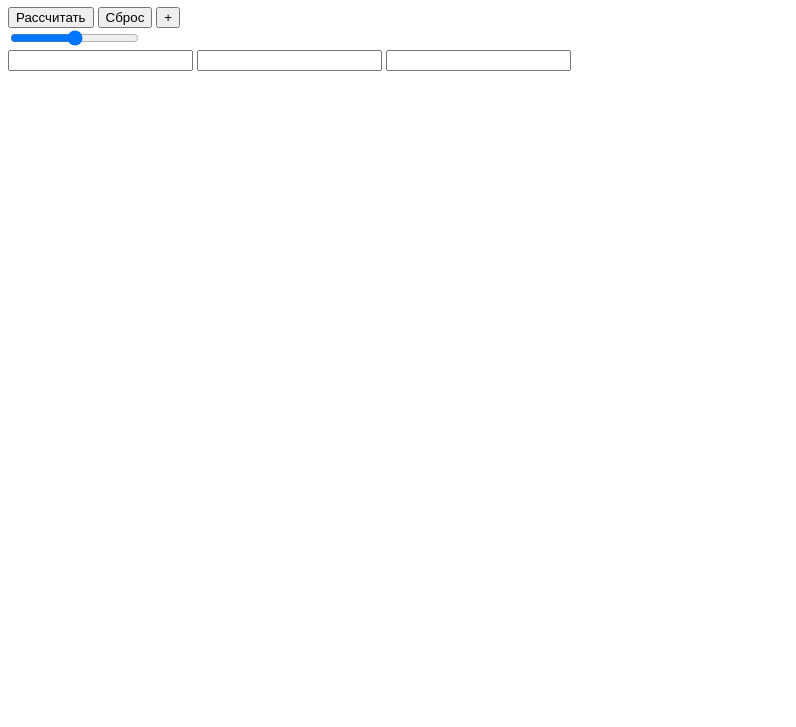
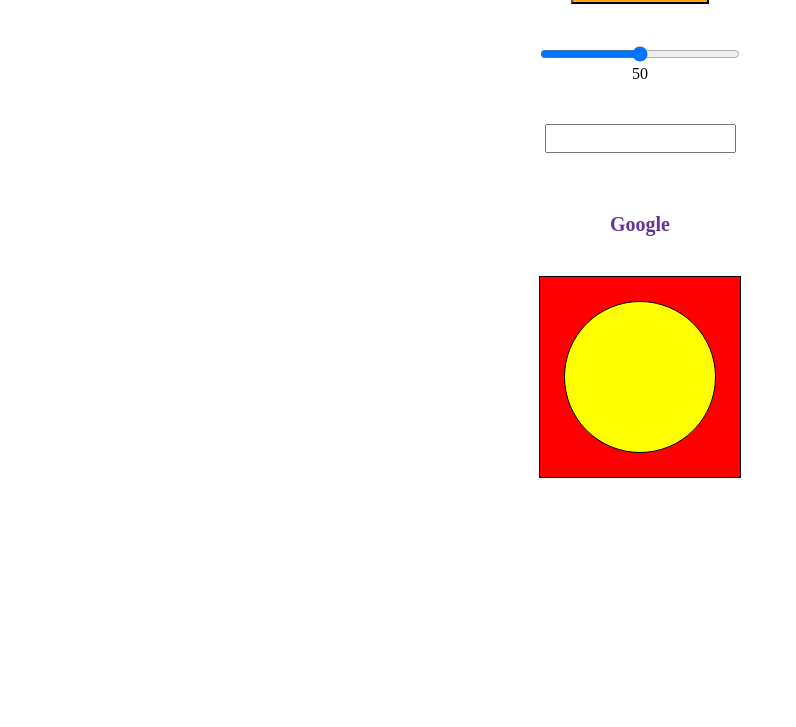
Before and after one commit to twint1m/glo-academy-js, a plain HTML site: page index.html in a window 1280 px wide. Shown: the part 73-800 px from the top of the page, without its empty margins (0-796 px from the left). Drawn offline with Linux system fonts and the light colour scheme.

Commit message:
eleventh lesson done

```diff
--- a/index.html
+++ b/index.html
@@ -1,39 +1,45 @@
 <!DOCTYPE html>
 <html lang="en">
+
 <head>
     <meta charset="UTF-8">
     <meta http-equiv="X-UA-Compatible" content="IE=edge">
     <meta name="viewport" content="width=device-width, initial-scale=1.0">
-    <title>Java Script course</title>
-    <script src="index.js" defer></script>
+    <link rel="stylesheet" href="./style.css">
+    <script src="./script.js" defer></script>
+    <title>Listeners</title>
 </head>
+
 <body>
-    <h1>Калькулятор верстки</h1>
 
-    <button class="handler_btn">Рассчитать</button>
-    <button class="handler_btn">Сброс</button>
+    <main>
+        <div class="controls">
+            <button id="btn">Button</button>
+        </div>
 
-    <button class="screen-btn">+</button>
+        <div class="controls">
+            <input type="range" id="range">
+            <span id="range-span">0</span>
+        </div>
 
-    <div class="other-items percent"></div>
-    <div class="other-items percent"></div>
-    <div class="other-items percent"></div>
-    <div class="other-items number"></div>
-    <div class="other-items number"></div>
-    <div class="other-items number"></div>
+        <div class="controls">
+            <input type="text" id="text">
+            <span id="text-span"></span>
+        </div>
 
+        <div class="controls">
+            <a href="https://www.google.ru/">Google</a>
+        </div>
 
-    <div class="rollback">
-        <input type="range">
-        <span class="range-value"></span>
-    </div>
+        <div class="controls">
+            <div id="square">
+                <div id="circle">
+                    <button id="e_btn">Жмяк</button>
+                </div>
+            </div>
+        </div>
+    </main>
 
-    <input type="text" class="total-input">
-    <input type="text" class="total-input">
-    <input type="text" class="total-input">
+</body>
 
-    <div class="screen"></div>
-    <div class="screen"></div>
-    <div class="screen"></div>
-</body>
 </html>
--- a/index.js
+++ /dev/null
@@ -1,107 +0,0 @@
-const headline = document.getElementsByTagName('h1');
-const calcReset = document.getElementsByClassName('handler_btn');
-const plus = document.querySelector('.screen-btn');
-const percent = document.querySelectorAll('.other-items > .percent');
-const number = document.querySelectorAll('.other-items > .number');
-const input = document.querySelector('.rollback > input[type=range]');
-const span = document.querySelector('.rollback > .range-value');
-const totalInputs = document.getElementsByClassName('total-input');
-let screen = document.querySelectorAll('.screen');
-
-// const allFunctions = {
-// 	title: '',
-// 	screens: '',
-// 	screenPrice: 0,
-// 	adaptive: true,
-// 	servicePecrentPrice: 0,
-// 	service1: '',
-// 	service2: '',
-// 	servicePrice1: '',
-// 	servicePrice2: '',
-// 	servicePrice: '',
-//     fullPrice: 0,
-//     allServicePrices: 0,
-//     number: '',
-//     sale: 0,
-
-
-// 	start: function () {
-// 		allFunctions.asking();
-// 		allFunctions.numberCheck();
-// 		allFunctions.logger();
-// 		allFunctions.getAllServicePrices();
-// 		allFunctions.getFullPrice();
-// 		allFunctions.rollback();
-// 	},
-
-// 	asking: function() {
-// 		// do {
-// 		// 	allFunctions.title = prompt('Как называется ваш проект?', 'Калькулятор верстки');
-// 		// } while (allFunctions.title === null || allFunctions.title.trim() === "" || allFunctions.title.startsWith('1') || allFunctions.title.startsWith('2') || allFunctions.title.startsWith('3') || allFunctions.title.startsWith('4') || allFunctions.title.startsWith('5') || allFunctions.title.startsWith('6') || allFunctions.title.startsWith('7') || allFunctions.title.startsWith('8') || allFunctions.title.startsWith('9') || allFunctions.title.startsWith('0'))
-// 		do {
-// 			allFunctions.title = prompt('Как называется ваш проект?', 'Калькулятор верстки');
-// 		} while (allFunctions.title === null || allFunctions.title.trim() === "" || /^[^0-9].*/.test(allFunctions.title) === false);
-
-// 		do {
-// 			allFunctions.screens = prompt('Какие типы экранов надо разработать?', "мобильный");
-// 		} while (allFunctions.screens === null || allFunctions.screens.trim() === "")
-
-// 		do {
-// 			allFunctions.screenPrice = +prompt('Сколько будет стоить данная работа?', '10000');
-// 		} while (!Number(allFunctions.screenPrice));
-
-// 		allFunctions.adaptive = confirm('Нужен ли адаптив на сайте?');
-// 	},
-
-
-// 	numberCheck: function() {
-// 		allFunctions.service1 = prompt('Какой дополнительный тип услуги нужен?', "отправка формы");
-// 		// проверка на число servicePrice1
-// 		do {
-// 			allFunctions.servicePrice1 = prompt('Сколько это будет стоить?', "5000");
-// 		} while (isNaN(allFunctions.servicePrice1) || allFunctions.servicePrice1.trim() === "" || allFunctions.servicePrice1 === null);
-
-// 		allFunctions.service2 = prompt('Какой дополнительный тип услуги нужен?', "SEO оптимизация");
-// 		// проверка на число servicePrice2
-// 		do {
-// 			allFunctions.servicePrice2 = prompt('Сколько это будет стоить?', "5000");
-// 		} while (isNaN(allFunctions.servicePrice2) || allFunctions.servicePrice2.trim() === "" || allFunctions.servicePrice2 === null);
-// 	},
-
-// 	logger: function() {
-// 		// for (let key in allFunctions) {
-// 		// 	console.log(key + ': ' + allFunctions[key]);
-// 		// }
-// 		console.log(allFunctions.title);
-// 		console.log(allFunctions.screens);
-// 		console.log(allFunctions.adaptive);
-// 		console.log('Дополнительная услуга 1: ' + allFunctions.service1 + ' по цене ' + allFunctions.servicePrice1 + ' рублей');
-// 		console.log('Дополнительная услуга 2: ' + allFunctions.service2 + ' по цене ' + allFunctions.servicePrice2 + ' рублей');
-// 	},
-
-
-// 	getAllServicePrices: function () {
-// 		return Number(allFunctions.servicePrice1) + Number(allFunctions.servicePrice2);
-// 	},
-
-// 	getFullPrice: function () {
-// 		return allFunctions.screenPrice + allFunctions.getAllServicePrices();
-// 	},
-
-// 	// расчет скидки
-// 	rollback: function () {
-// 		allFunctions.fullPrice = Number(allFunctions.getFullPrice()); // добавляем строку с присвоением значения fullPrice
-// 		console.log(allFunctions.getFullPrice());
-// 		if (allFunctions.fullPrice >= 30000) {
-// 			console.log('Даем скидку в 10%');
-// 		} else if (allFunctions.fullPrice >= 15000) {
-// 			console.log('Даем скидку в 5%');
-// 		} else if (allFunctions.fullPrice >= 0) {
-// 			console.log('Скидка не предусмотрена');
-// 		} else {
-// 			console.log('Что то пошло не так');
-// 		}
-// 	}
-// };
-
-// allFunctions.start();
--- /dev/null
+++ b/script.js
@@ -0,0 +1,25 @@
+const btn = document.querySelector('#btn');
+const input = document.querySelector('#text');
+const square = document.querySelector('#square');
+const eBtn = document.querySelector('#e_btn').style.display = "none";
+const range = document.querySelector('#range');
+const circle = document.querySelector('#circle');
+const span = document.querySelector('#range-span');
+
+
+span.textContent = range.value;
+
+const btnClick = btn.addEventListener('click', () => {
+    const inputVal = input.value;
+    input.value = "";
+    square.style.backgroundColor = inputVal;
+})
+
+
+
+const inputRange = range.addEventListener('input', function() {
+  const value = range.value;
+  circle.style.width = value + '%';
+  circle.style.height = value + '%';
+  span.textContent = range.value;
+});
--- /dev/null
+++ b/style.css
@@ -0,0 +1,71 @@
+main {
+    display: flex;
+    flex-direction: column;
+    align-items: center;
+    padding-top: 20px;
+}
+
+.controls {
+    margin-bottom: 40px;
+    display: flex;
+    flex-direction: column;
+    align-items: center;
+}
+
+span {
+    height: 20px;
+    line-height: 20px;
+}
+
+button {
+    padding: 15px 40px;
+    text-transform: uppercase;
+    cursor: pointer;
+    background-color: orange;
+}
+
+input[type=range] {
+    width: 200px;
+    cursor: pointer;
+}
+
+input[type=text] {
+    padding: 5px;
+}
+
+a {
+    text-decoration: none;
+    color: rebeccapurple;
+    font-weight: bold;
+    font-size: 20px;
+    transition: .3s;
+}
+
+a:hover {
+    color: red;
+}
+
+#square {
+    width: 200px;
+    height: 200px;
+    border: 1px solid #000;
+    background-color: red;
+    display: flex;
+    justify-content: center;
+    align-items: center;
+}
+
+#circle {
+    width: 150px;
+    height: 150px;
+    border-radius: 50%;
+    border: 1px solid #000;
+    background-color: yellow;
+    display: flex;
+    justify-content: center;
+    align-items: center;
+}
+
+.green {
+    background-color: green !important;
+}
```
